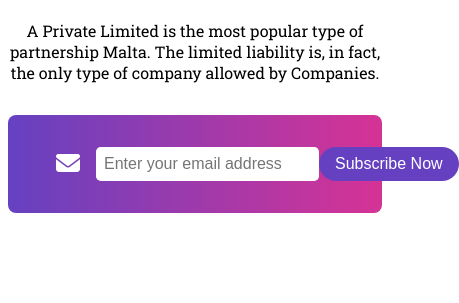
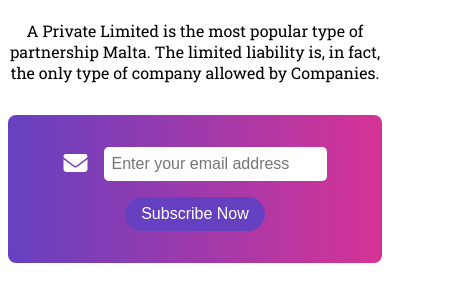
Before and after one commit to Jahid0178/candle-stick-app-landing-page, a plain HTML site: page index.html in a window 390 px wide. Shown: the part 4783-5086 px from the top of the page, 459 px wide, since content can reach past the window. Drawn offline with Linux system fonts and the light colour scheme.

Commit message:
responsive newsletter

```diff
--- a/styles/index.css
+++ b/styles/index.css
@@ -346,6 +346,11 @@ address p {
     flex-direction: column;
   }
 
+  .newsletter-form {
+    flex-direction: column;
+    gap: 1rem;
+  }
+
   /* Footer */
   .footer-container {
     flex-direction: column;
```
